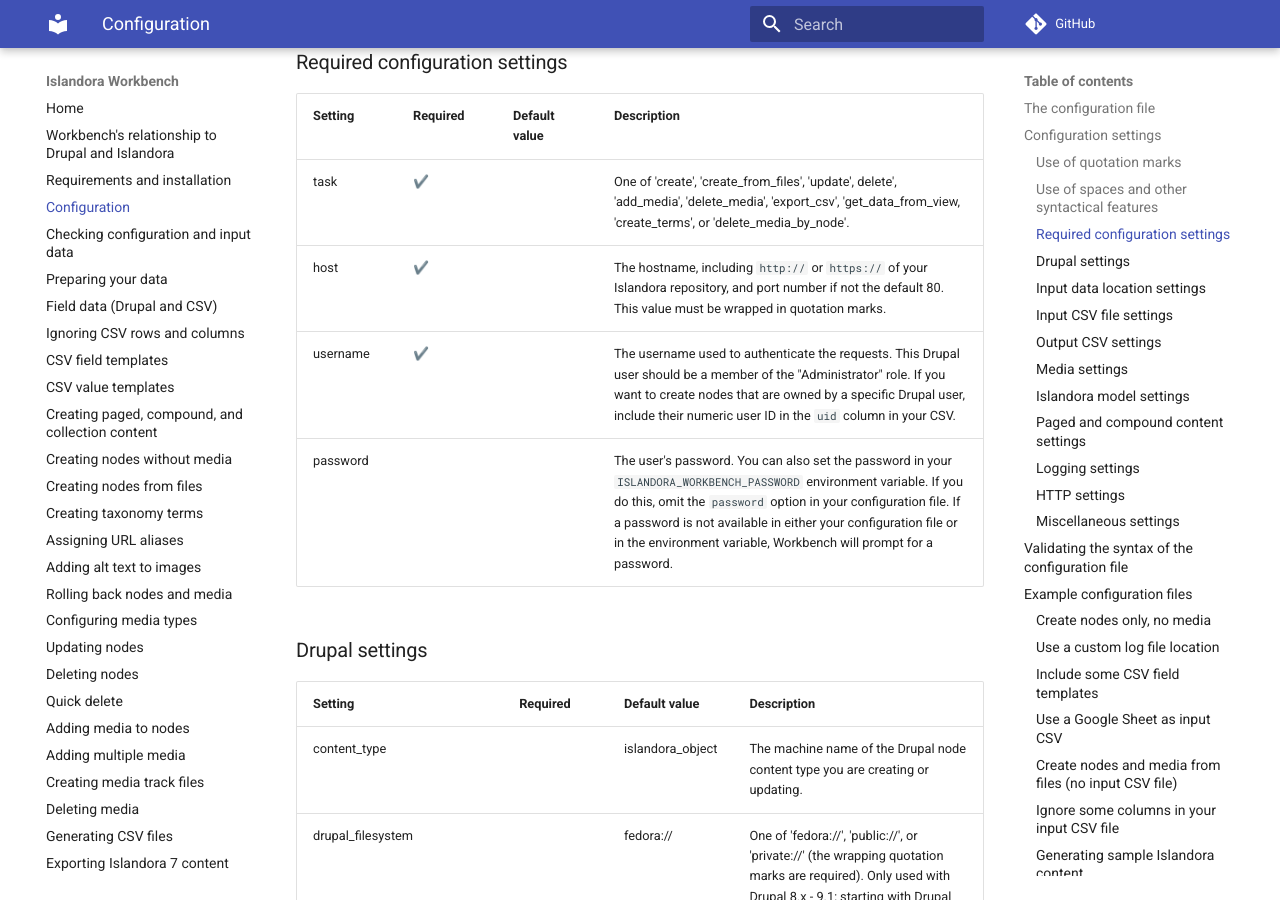
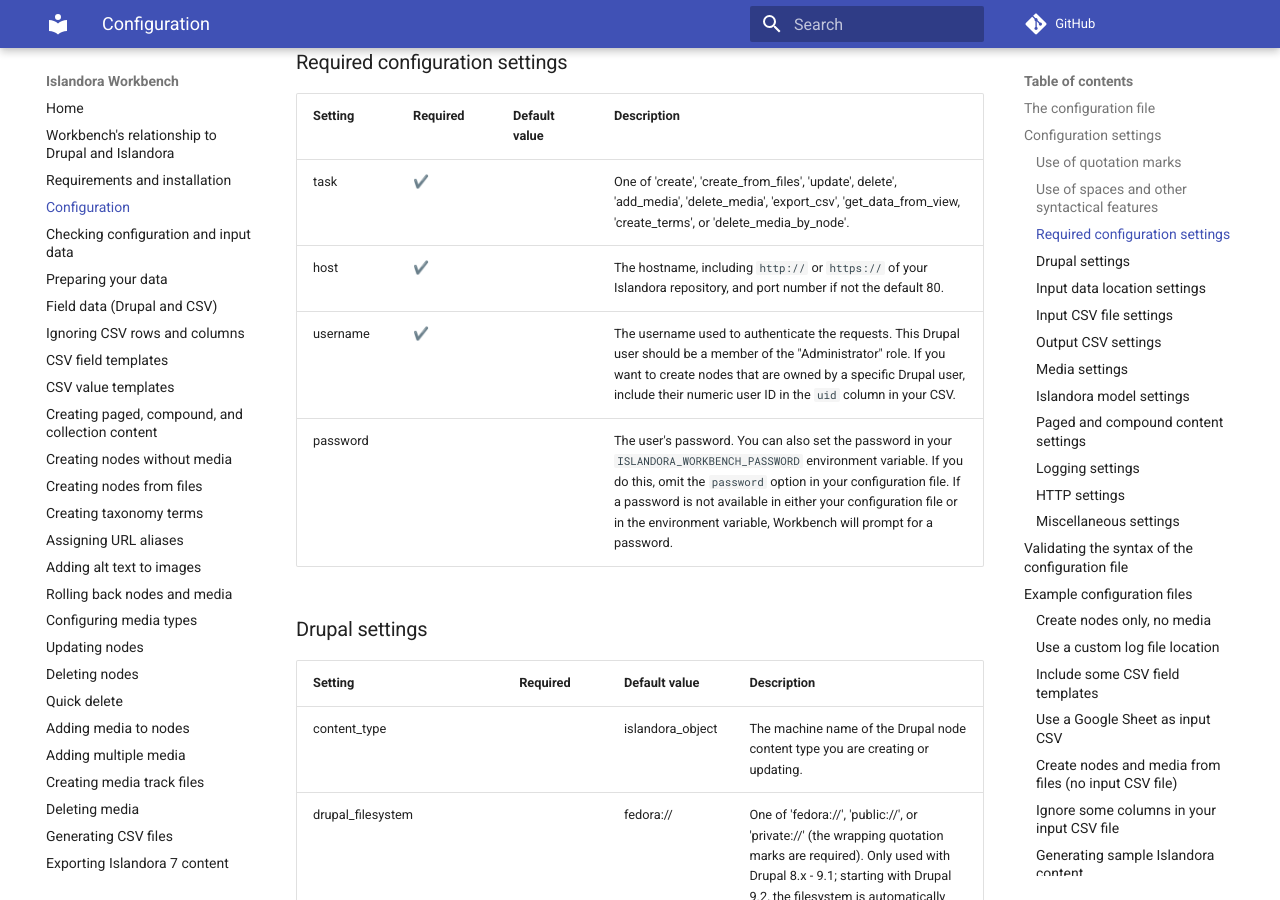
Before and after one commit to mjordan/islandora_workbench_docs, an MkDocs documentation site: the page built from docs/configuration.md, in a window 1280 px wide and 900 px high, scrolled down 2165 px. Built offline with MkDocs 1.6.1 and Material for MkDocs 9.7.7, drawn with Linux system fonts in a browser that asks for light colours; comment, search, counter and statistics services are not loaded.

Commit message:
Minor fix to configuration docs.

```diff
--- a/docs/configuration.md
+++ b/docs/configuration.md
@@ -76,7 +76,7 @@
 | Setting | Required | Default value | Description |
 | --- | --- | --- | --- |
 | task | ✔️ | | One of 'create', 'create_from_files', 'update', delete', 'add_media', 'delete_media', 'export_csv', 'get_data_from_view, 'create_terms', or 'delete_media_by_node'. |
-| host | ✔️ | | The hostname, including `http://` or `https://` of your Islandora repository, and port number if not the default 80. This value must be wrapped in quotation marks. |
+| host | ✔️ | | The hostname, including `http://` or `https://` of your Islandora repository, and port number if not the default 80. |
 | username |  ✔️ | | The username used to authenticate the requests. This Drupal user should be a member of the "Administrator" role. If you want to create nodes that are owned by a specific Drupal user, include their numeric user ID in the `uid` column in your CSV. |
 | password |  | | The user's password. You can also set the password in your `ISLANDORA_WORKBENCH_PASSWORD` environment variable. If you do this, omit the `password` option in your configuration file. If a password is not available in either your configuration file or in the environment variable, Workbench will prompt for a password.|
 
```
